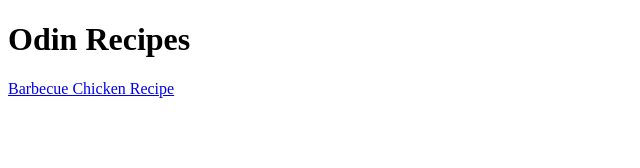
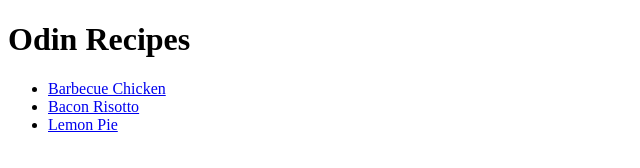
Before and after one commit to RaFrBa/odin-recipes, a plain HTML site: page index.html in a window 1280 px wide. Shown: the whole page, without its empty margins (0-640 px from the left). Drawn offline with Linux system fonts and the light colour scheme.

Commit message:
Finished homepage

```diff
--- a/index.html
+++ b/index.html
@@ -7,8 +7,14 @@
   </head>
     <body>
       <h1>Odin Recipes</h1>
-      <a href="recipes/bbq-chicken.html">Barbecue Chicken
-        Recipe
-      </a>
+
+      <ul>
+        <li><a href="recipes/bbq-chicken.html">Barbecue Chicken
+        </a></li>
+        <li><a href="recipes/bacon-risotto.html">Bacon
+          Risotto
+        </a></li>
+        <li><a href="recipes/lemon-pie.html">Lemon Pie</a></li>
+      </ul>
     </body>
 </html>
```
